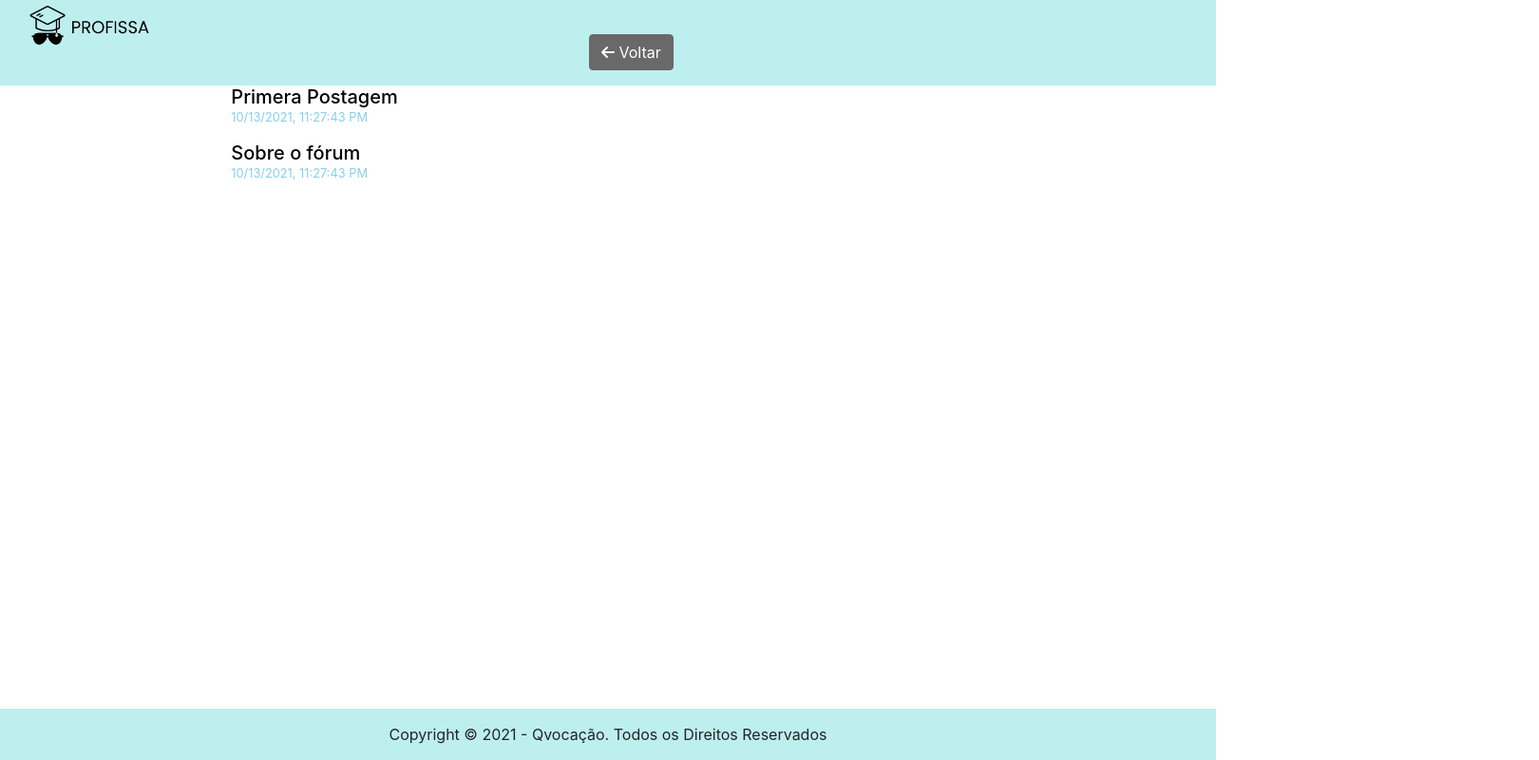
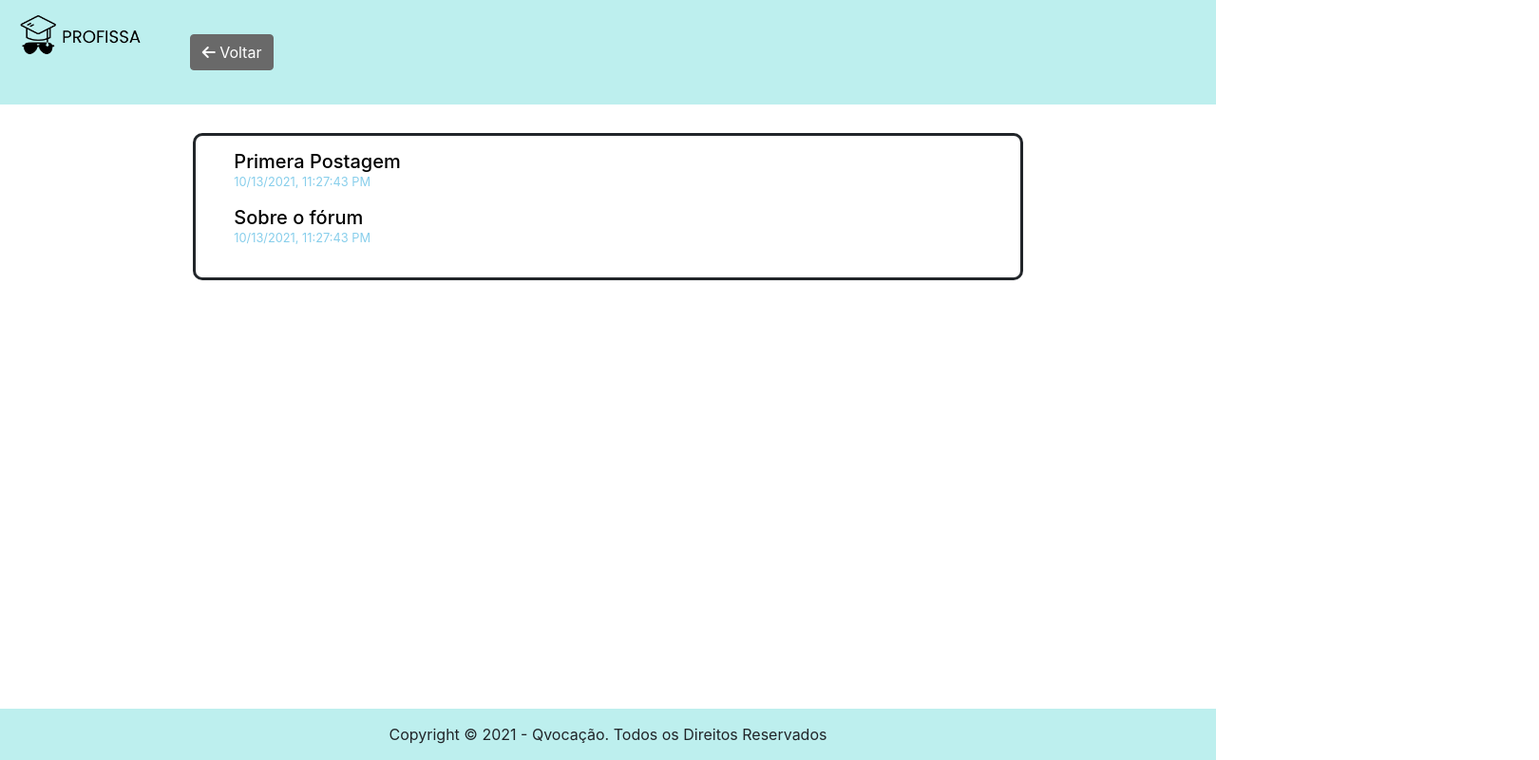
Before and after one commit to joaovReis0/TI2_G14, a website: page tiaw-ppl-cc-m-20211-grupo-9-escolha-profissional/public/Forum.html in a window 1280 px wide. Shown: the whole page at 95% size, 1620 px wide, since content can reach past the window. Drawn offline with nearby package versions, Linux system fonts and the light colour scheme.

Commit message:
Update Forum.css

```diff
--- a/tiaw-ppl-cc-m-20211-grupo-9-escolha-profissional/public/styles/Forum.css
+++ b/tiaw-ppl-cc-m-20211-grupo-9-escolha-profissional/public/styles/Forum.css
@@ -12,9 +12,7 @@
 /* mobile changes */
 
 .menu{
-    width: 1000px;
-    padding-right: 20px;
-    padding-top: 20px;
+    padding: 20px;
 }
 
 .menu1{
@@ -49,9 +47,9 @@
 }
 
 .logo{
+    margin-top: 10px;
     max-width: 150px;
     max-height: 56px;
-    padding-left: 10px;
 }
 
 .btn-outline-success{
@@ -94,8 +92,7 @@
 }
 
 textarea {
-    width:  30%;
-    height: 200px;
+    width: 30%;
 }
 button {
     display: block;
@@ -110,6 +107,19 @@ button {
 }
 .separation {
     color: black;
+}
+
+.coments_area{
+    border: 3px solid;
+    border-radius: 10px;
+    margin-top: 30px;
+    padding-top: 15px;
+}
+.btn-success{
+    background-color:#696969 !important;
+    border-color: #696969 !important;
+    margin-top: 5px;
+    display: block;
 }
 /* Fim Main */
 
```
